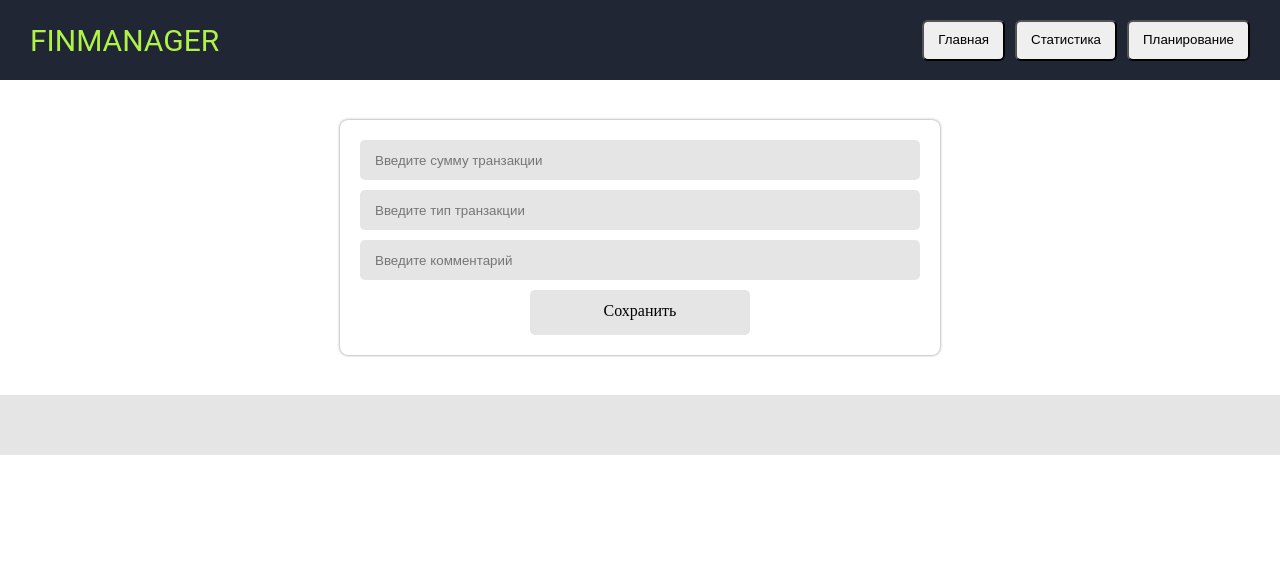
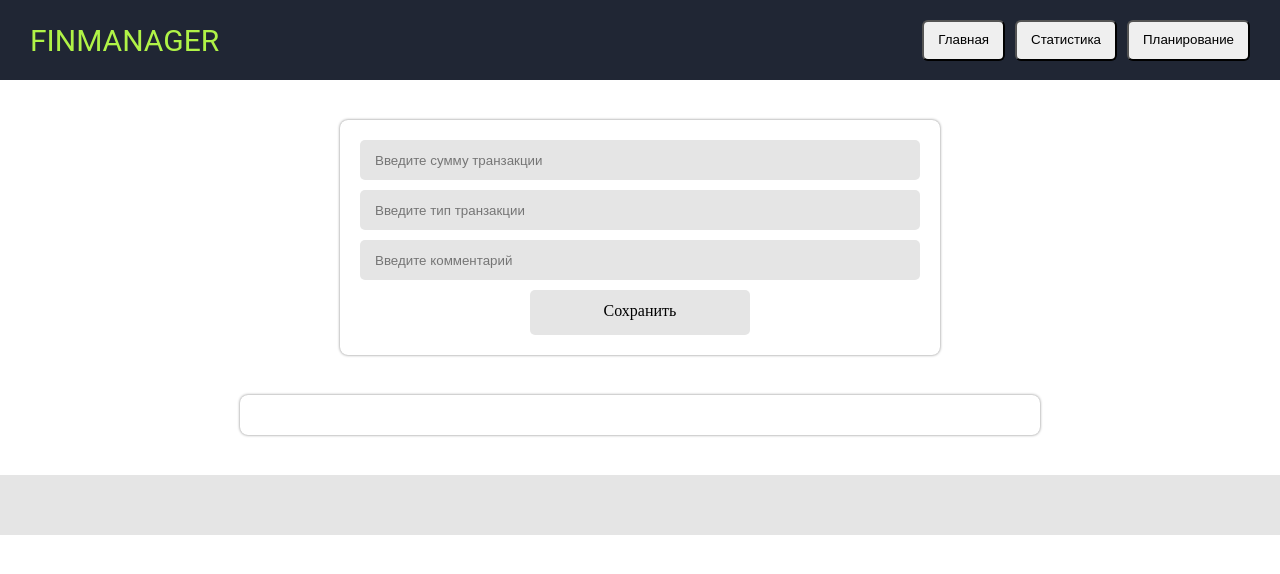
Before and after one commit to ipapMaster/ReactDev, a React (Create React App) app: page / in a window 1280 px wide. Shown: the top 574 px of the page. Built offline with nearby package versions, Linux system fonts and the light colour scheme.

Commit message:
Collecting Tranzactions

```diff
--- a/src/components/comps/Input.jsx
+++ b/src/components/comps/Input.jsx
@@ -10,7 +10,7 @@ const InputComponent = (props) => {
     return (
         <React.Fragment>
             <Input
-            value={inputValue}
+                value={inputValue}
                 type={"text"}
                 placeholder={placeholder}
                 maxLength={"100"}
--- a/src/components/pages/Main.jsx
+++ b/src/components/pages/Main.jsx
@@ -2,6 +2,7 @@ import React, { useState } from "react";
 import Header from "../views/global/Header";
 import Footer from "../views/global/Footer";
 import InputComponent from "../comps/Input";
+import DataList from "../views/local/DataList";
 import css from "../../styles/form";
 
 const { FormContainer, Button } = css
@@ -11,10 +12,15 @@ const Main = () => {
     const [value, setValue] = useState('')
     const [type, setType] = useState('')
     const [comment, setComment] = useState('')
+    const [data, setData] = useState([])
 
     const validation = () => {
         if (value.length > 2 && type) {
             console.log('Валидация успешна');
+            const dataLine = `${value}::${type}::${comment}`
+            setData(
+                prev => [...prev, dataLine]
+            )
             setValue('')
             setType('')
             setComment('')
@@ -41,7 +47,7 @@ const Main = () => {
                     onClick={validation}
                 >Сохранить</Button>
             </FormContainer>
-
+            <DataList data={data} />
             <Footer />
         </React.Fragment>
     )
--- /dev/null
+++ b/src/components/views/local/DataList.jsx
@@ -0,0 +1,27 @@
+import React from "react";
+import css from "../../../styles/dataList";
+
+const { DataContainer, ContentLine, ContentCell } = css
+
+const DataList = (props) => {
+
+    const { data = [] } = props
+
+    return (
+        <React.Fragment>
+            <DataContainer>
+                {data.map((item, index) => {
+                    return (
+                        <ContentLine key={index}>
+                            <ContentCell width={"20%"}>{item.split('::')[0]}</ContentCell>
+                            <ContentCell width={"20%"}>{item.split('::')[1]}</ContentCell>
+                            <ContentCell width={"60%"}>{item.split('::')[2]}</ContentCell>
+                        </ContentLine>
+                    )
+                })}
+            </DataContainer>
+        </React.Fragment>
+    )
+}
+
+export default DataList
--- /dev/null
+++ b/src/styles/dataList.js
@@ -0,0 +1,34 @@
+import styled from "styled-components";
+
+const css = {
+    DataContainer: styled.div`
+        display: flex;
+        flex-direction: column;
+        align-items: center;
+        justify-content: flex-start;
+        position: relative;
+        width: 800px;
+        height: auto;
+        border-radius: 8px;
+        box-shadow: 0 0 3px grey;
+        margin: 40px auto 40px;
+        padding: 20px;
+    `,
+    ContentLine: styled.div`
+        display: flex;
+        flex-direction: row;
+        align-items: center;
+        justify-content: flex-start;
+        position: relative;
+        width: 100%;
+    `,
+    ContentCell: styled.span`
+        display: block;
+        position: relative;
+        width: ${props => props.width};
+        font-size: 14px;
+        text-align: center;
+    `
+}
+
+export default css
```
